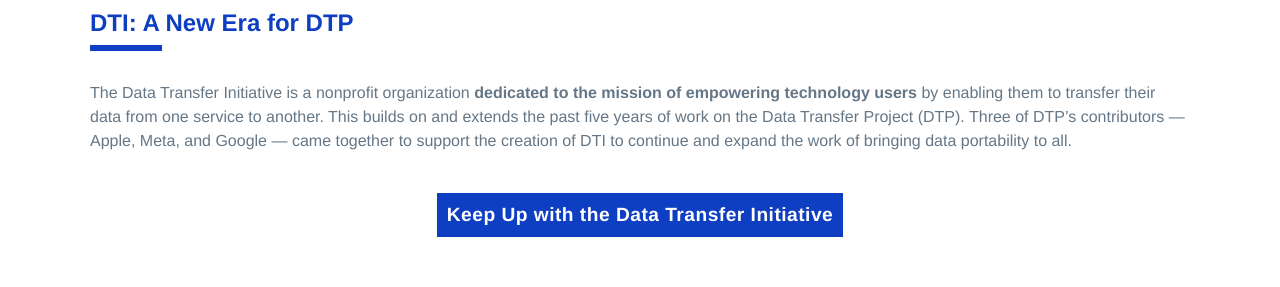
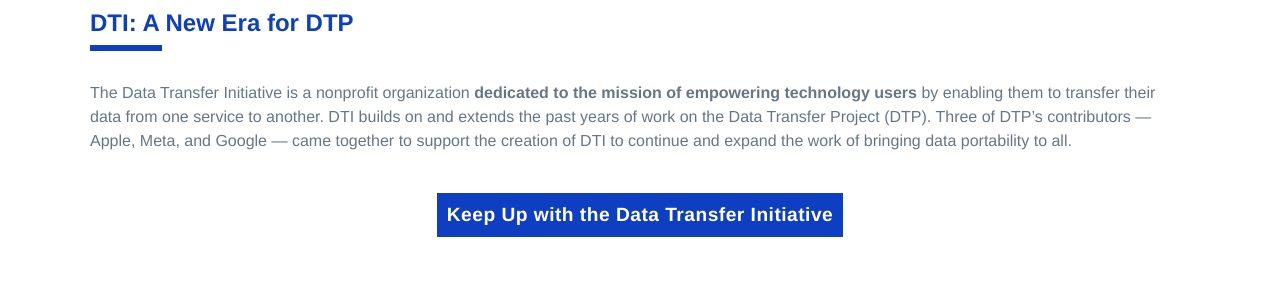
Before and after one commit to dtinit/dtinit.github.io, a Jekyll site: the page built from index.md, in a window 1280 px wide and 900 px high. Shown: the part 170-457 px from the top of the window. Built offline with Jekyll 4.4.1, drawn with Linux system fonts in a browser that asks for light colours; our own code applies the rules of GitHub Pages for plain Markdown files; comment, search, counter and statistics services are not loaded.

Commit message:
Update index.md

```diff
--- a/index.md
+++ b/index.md
@@ -2,7 +2,7 @@
 ## DTI: A New Era for DTP
 <div class="mustache">
 </div>
-The Data Transfer Initiative is a nonprofit organization **dedicated to the mission of empowering technology users** by enabling them to transfer their data from one service to another. This builds on and extends the past five years of work on the Data Transfer Project (DTP). Three of DTP's contributors &#8212; Apple, Meta, and Google &#8212; came together to support the creation of DTI to continue and expand the work of bringing data portability to all.
+The Data Transfer Initiative is a nonprofit organization **dedicated to the mission of empowering technology users** by enabling them to transfer their data from one service to another. DTI builds on and extends the past years of work on the Data Transfer Project (DTP). Three of DTP's contributors &#8212; Apple, Meta, and Google &#8212; came together to support the creation of DTI to continue and expand the work of bringing data portability to all.
 </div>
 
 <br><!-- Scroll Down Button -->
```
